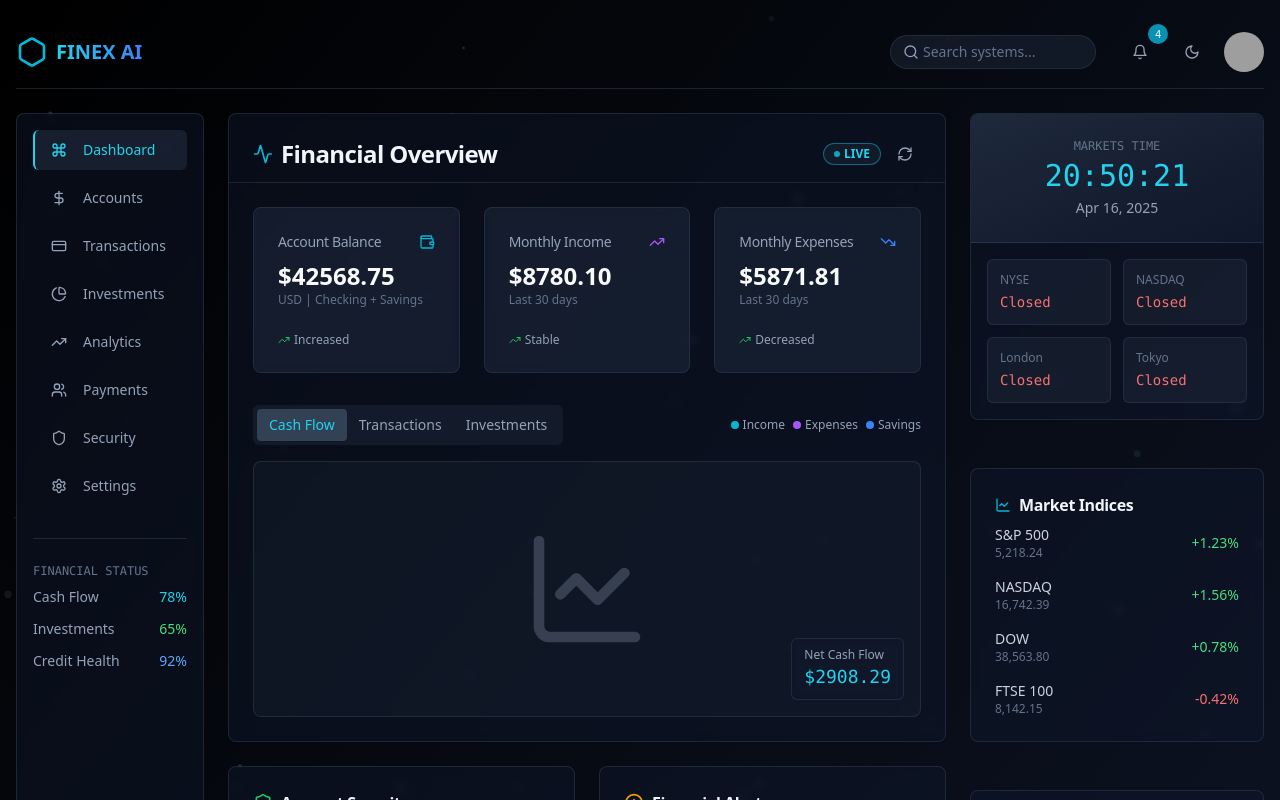
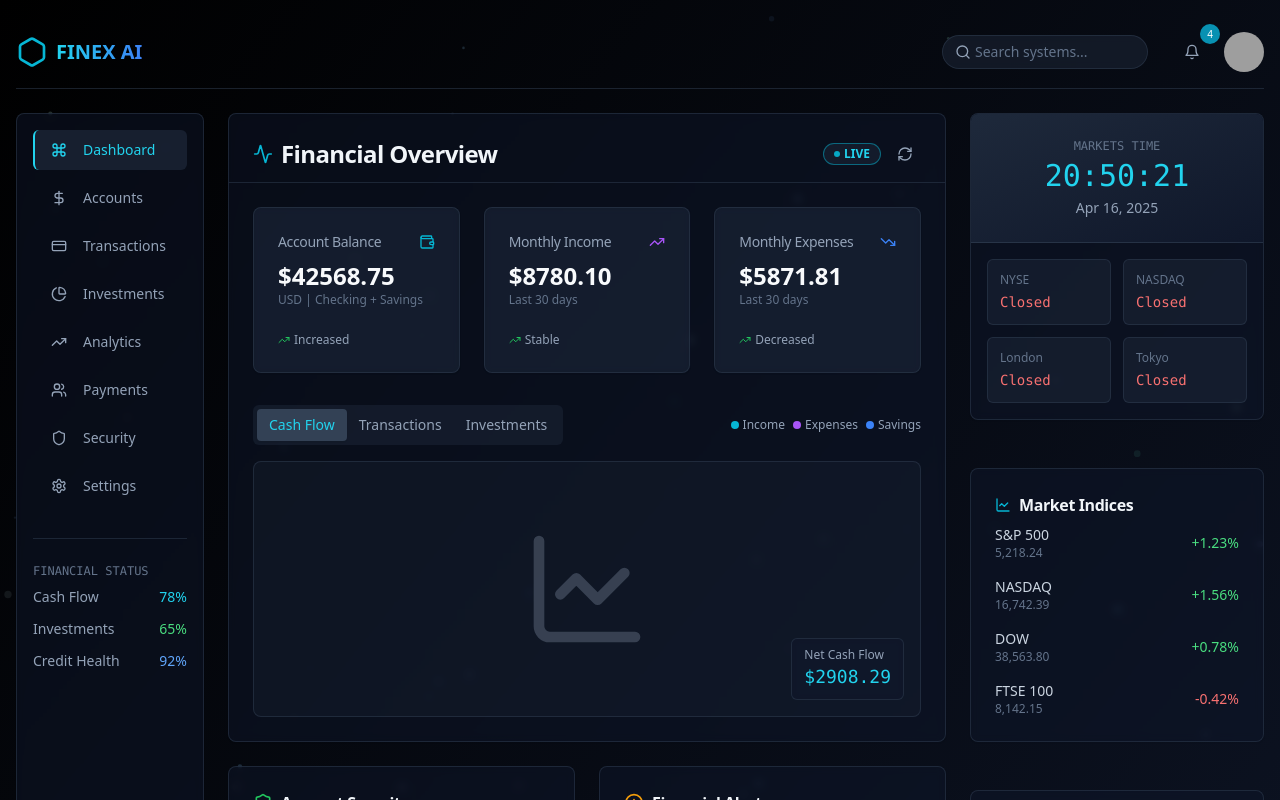
Before and after one commit to muhirwacoder1/calendly, a Next.js app: page / in a window 1280 px wide. Shown: the top 800 px of the page. Built offline with nearby package versions, Linux system fonts and the light colour scheme; grey boxes are pictures that could not be loaded.

Commit message:
remove taggle icon

```diff
--- a/dashboard.tsx
+++ b/dashboard.tsx
@@ -877,24 +877,6 @@ export default function Dashboard() {
                   </div>
                 </PopoverContent>
               </Popover>
-
-              <TooltipProvider>
-                <Tooltip>
-                  <TooltipTrigger asChild>
-                    <Button
-                      variant="ghost"
-                      size="icon"
-                      onClick={toggleTheme}
-                      className="text-slate-400 hover:text-slate-100"
-                    >
-                      {theme === "dark" ? <Moon className="h-5 w-5" /> : <Sun className="h-5 w-5" />}
-                    </Button>
-                  </TooltipTrigger>
-                  <TooltipContent>
-                    <p>Toggle theme</p>
-                  </TooltipContent>
-                </Tooltip>
-              </TooltipProvider>
 
               <Avatar>
                 <AvatarImage src="/placeholder.svg?height=40&width=40" alt="User" />
```
